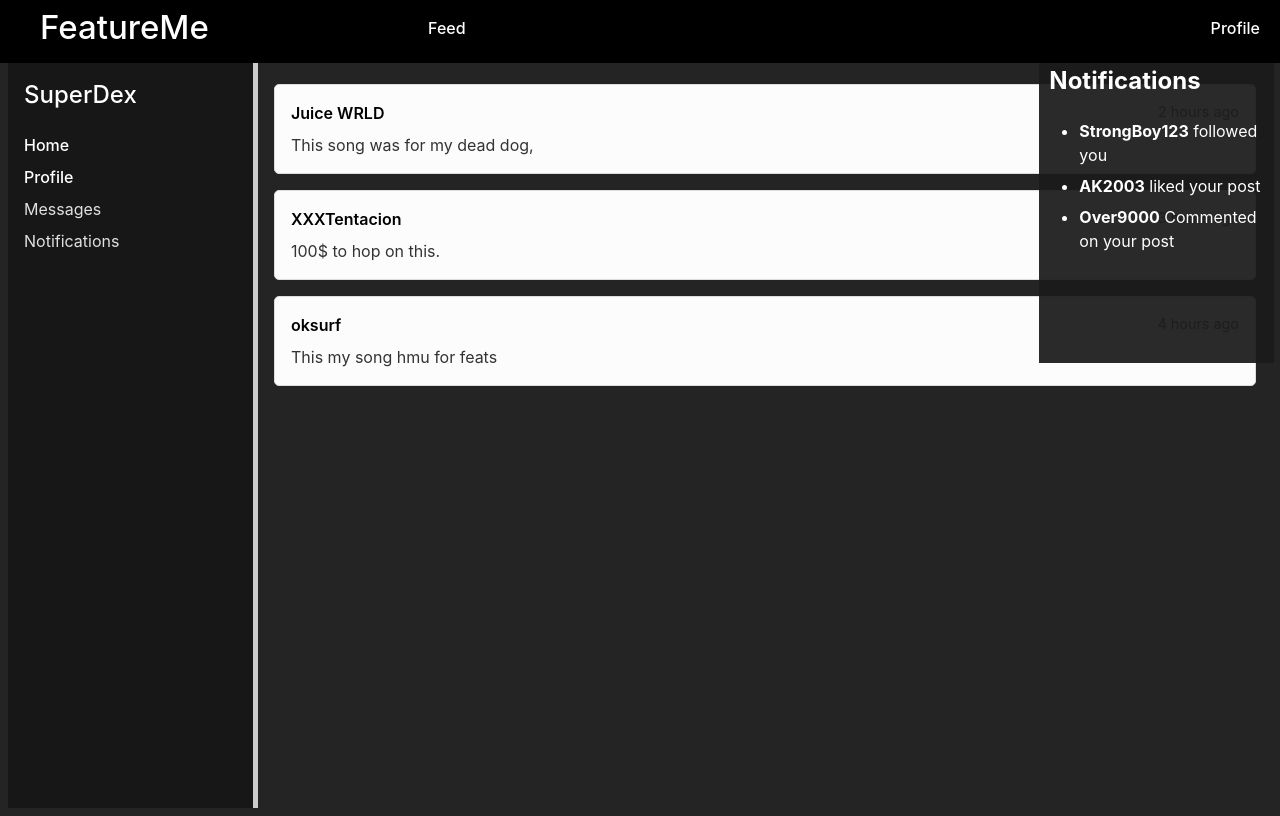
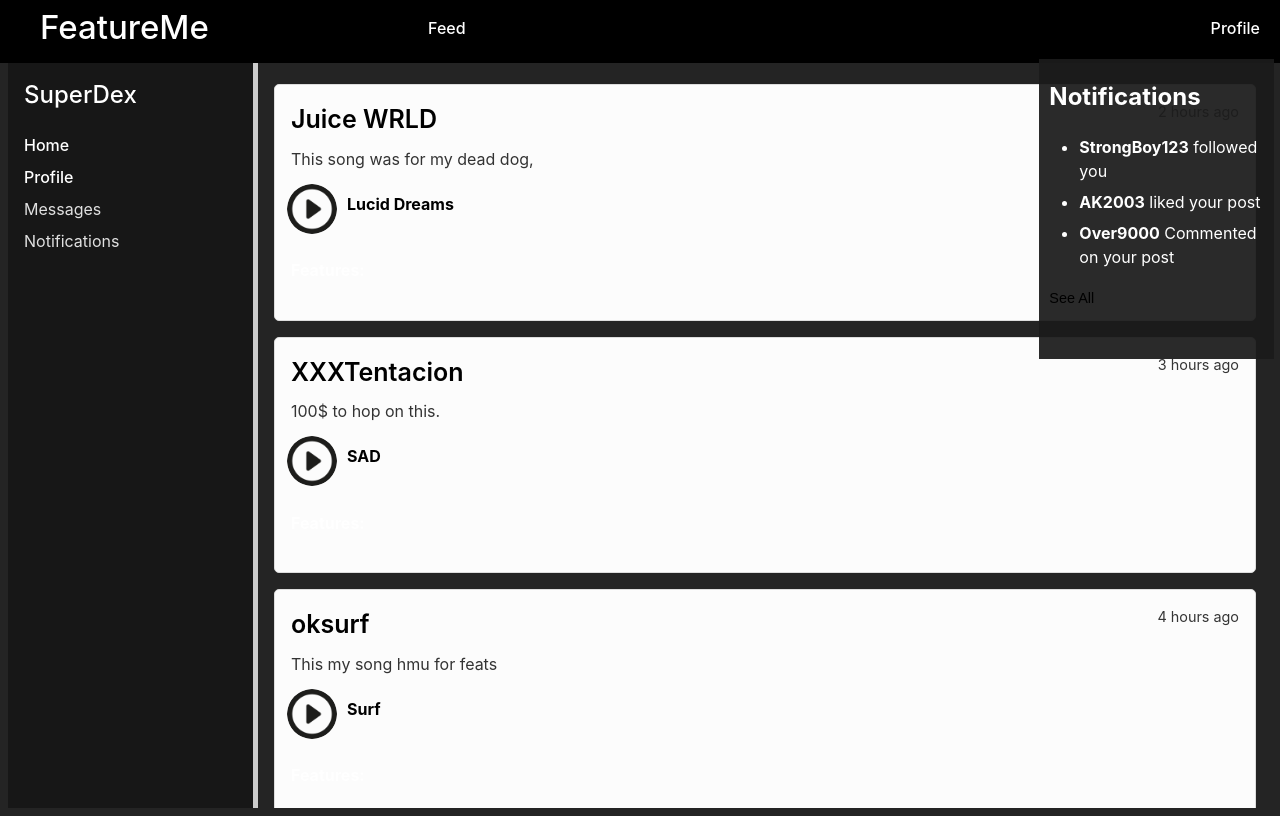
Before and after one commit to SuperDex7/FeatureMe, a React (Vite) app in the folder react-feature/: page /feed in a window 1280 px wide. Both pictures are taken after a click on the button "Notifications". Built offline with nearby package versions, Linux system fonts and the light colour scheme.

Commit message:
Main and Feed page updates

```diff
--- a/react-feature/src/App.jsx
+++ b/react-feature/src/App.jsx
@@ -1,6 +1,6 @@
 import './App.css'
 
-import Header from './Components/Header'
+import Header2 from './Components/Header2'
 import './Styling/Main.css'
 import Que from './que'
 function App() {
@@ -8,7 +8,7 @@
 
   return (
     <>
-   <Header />
+   <Header2 />
    <div id='firstsection'>
     <h1 id='maintitle'>FeatureMe</h1>
     <p id='under'>Hub for musicians of all flavors.</p>
--- a/react-feature/src/Components/FeedItem.jsx
+++ b/react-feature/src/Components/FeedItem.jsx
@@ -1,14 +1,31 @@
 import React from "react";
 
 
-function FeedItem({ author, content, timestamp }) {
+function FeedItem({ author, content, timestamp, songname, features }) {
   return (
     <div className="feed-item">
+
       <div className="feed-item__header">
         <span className="feed-item__author">{author}</span>
         <span className="feed-item__timestamp">{timestamp}</span>
       </div>
+
       <div className="feed-item__content">{content}</div>
+      <div id="play-section">
+        <img id="play-button" src="play-button.png" alt="PlayButton" />
+        <h4 id="song-name">{songname}</h4>
+      </div>
+      <div id="features-section">
+        <h4>Features:</h4>
+        {/*}
+        <ul>
+          {features.map((feature, index) => (
+            <li key={index}>{feature}</li>
+
+          ))}
+          <ul/>
+          {*/}
+      </div>
     </div>
   );
 }
--- a/react-feature/src/Components/Feedf.jsx
+++ b/react-feature/src/Components/Feedf.jsx
@@ -10,18 +10,24 @@
       author: "Juice WRLD",
       content: "This song was for my dead dog,",
       timestamp: "2 hours ago",
+      songname: "Lucid Dreams",
+      features: ["Trippie Redd", "Lil Uzi Vert"]
     },
     {
       id: 2,
       author: "XXXTentacion",
       content: "100$ to hop on this.",
       timestamp: "3 hours ago",
+      songname: "SAD",
+      features: ["Lil Peep", "Juice WRLD"]
     },
     {
       id: 3,
       author: "oksurf",
       content: "This my song hmu for feats",
       timestamp: "4 hours ago",
+      songname: "Surf",
+      features: ["SuperDex", "RezzyPhil"]
     },
   ];
 
--- a/react-feature/src/Components/Header.css
+++ b/react-feature/src/Components/Header.css
@@ -35,7 +35,7 @@
 
   }
   #notiTab{
-
+    overflow:auto;
     background-color: rgba(27, 27, 27, 0.935);
     position:relative;
     width: 18.3%;
@@ -52,3 +52,15 @@
 gap: 7px;
 list-style:disc;
   }
+  #seeAll{
+    padding-left: 10px;
+    background: none;
+    border: none;
+    cursor: pointer;
+    font-size: 90%;
+
+  }
+  #seeAll:hover{
+    color: #fff25d;
+
+  }
--- a/react-feature/src/Components/Header.jsx
+++ b/react-feature/src/Components/Header.jsx
@@ -11,7 +11,7 @@
   return (
     <nav id="nav" >
         <ul id="head">
-          <h1 id="title"><a href="/">FeatureMe</a></h1>
+          <h1 id="title"><a href="/home">FeatureMe</a></h1>
             <li className="click"><a href="/feed">Feed</a></li>
 
             <li><button id="noti" onClick={showNoti}>Notifications</button></li>
@@ -29,6 +29,8 @@
                 <li><strong>AK2003</strong> liked your post</li>
                 <li><strong>Over9000</strong> Commented on your post</li>
               </ul>
+
+              <button id="seeAll">See All</button>
             </div>
 
           }
--- /dev/null
+++ b/react-feature/src/Components/Header2.jsx
@@ -0,0 +1,22 @@
+import React from 'react';
+import './Header.css';
+function Header2(){
+
+    return (
+        <nav id="nav" >
+            <ul id="head">
+              <h1 id="title"><a href="/">FeatureMe</a></h1>
+                <li className="click"><a href="/feed">Feed</a></li>
+
+
+           <li><a href="/home">Login</a></li>
+           <li><a href="/signup">Signup</a></li>
+
+              <li></li>
+            </ul>
+
+          </nav>
+      );
+    }
+
+    export default Header2;
--- a/react-feature/src/Components/Sidebar.css
+++ b/react-feature/src/Components/Sidebar.css
@@ -4,6 +4,7 @@
     padding: 69px 1rem;
     box-sizing: border-box;
     background-color: rgba(0, 0, 0, 0.37);
+
   }
 
   .sidebar__title {
--- a/react-feature/src/Styling/FeedS.css
+++ b/react-feature/src/Styling/FeedS.css
@@ -1,4 +1,3 @@
-
   .feed {
     margin-top: 60px;
     flex: 1;
@@ -30,6 +29,7 @@
 
   .feed-item__author {
     font-weight: 600;
+    font-size: 25px;
   }
 
   .feed-item__timestamp {
@@ -52,3 +52,18 @@
     flex: 1; /* Grow to fill remaining space after Header */
     overflow: hidden; /* Prevent extra scrollbars */
   }
+  #play-section{
+    display: flex;
+    align-items: center;
+    gap: 10px;
+  }
+  #song-name{
+    color: black;
+  }
+  #play-button{
+    width: 50px;
+    height: 50px;
+    border-radius: 50%;
+    margin-top: 10px;
+    margin-left: -4px;
+  }
--- a/react-feature/src/Styling/Main.css
+++ b/react-feature/src/Styling/Main.css
@@ -1,5 +1,5 @@
 #firstsection{
-    padding-top: 30px;
+    padding-top: 100px;
     color: white;
     font-weight: bold;
     font-size: 125%;
@@ -10,7 +10,29 @@
     margin-top: -140px;
     width: 100%;
    opacity: 0.3;
+   animation: slide-in 1.3s;
 }
 #maintitle{
     padding-left: 20%;
+    animation: fadein 3s;
 }
+#under{
+    animation: fadein 3.5s ease-in-out;
+}
+@keyframes fadein {
+
+        from { opacity: 0; }
+        to   { opacity: 1; }
+
+}
+@keyframes slide-in {
+    from {
+      translate: 150vw 0;
+      scale: 200% 1;
+    }
+
+    to {
+      translate: 0 0;
+      scale: 100% 1;
+    }
+  }
```
Also changed, not shown: react-feature/public/play-button.png (added).
